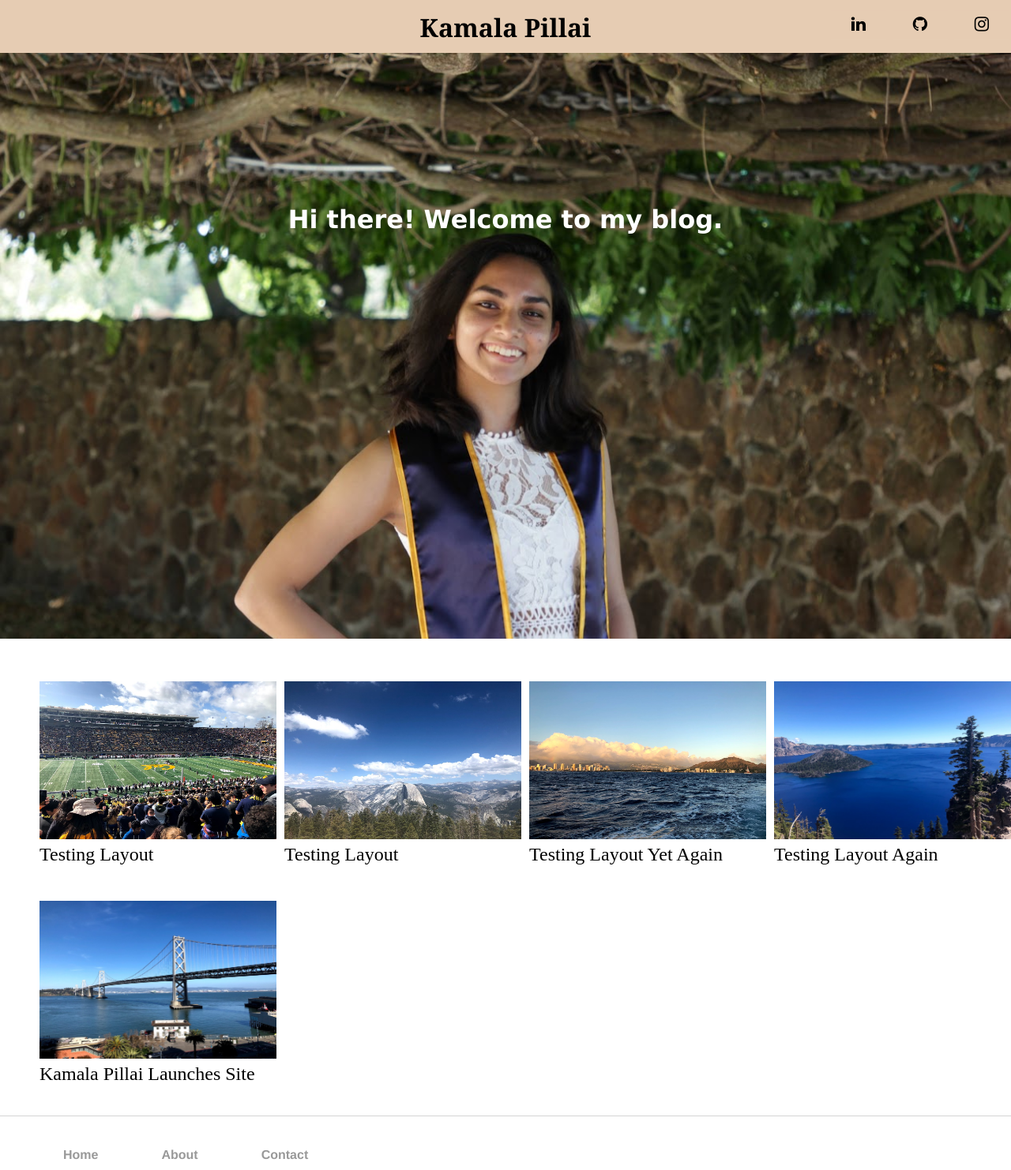
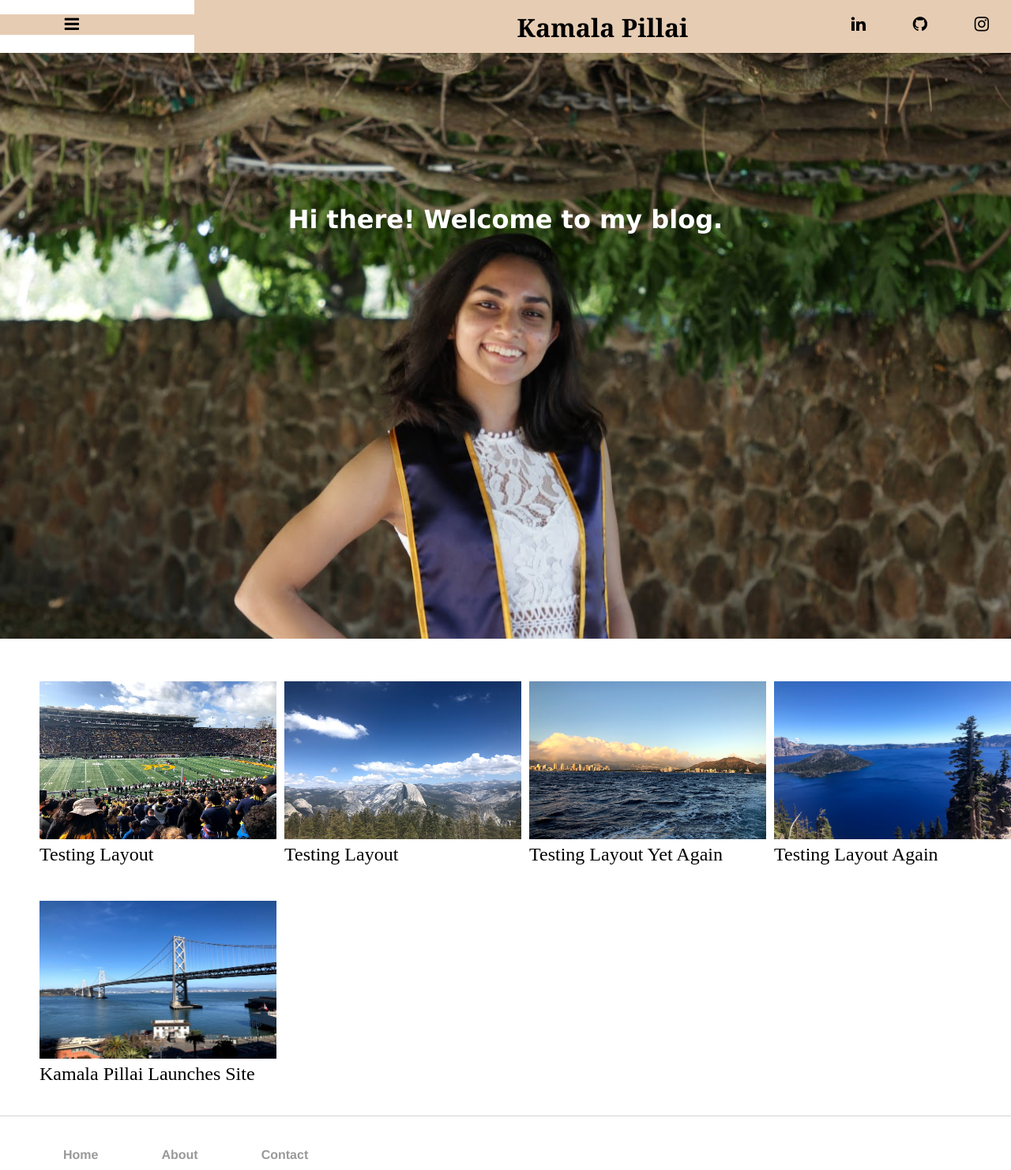
Before and after one commit to kpill/kpill.github.io, a Jekyll site: the page built from index.html, in a window 1280 px wide. Shown: the whole page at 79% size. Built offline with Jekyll 4.4.1, drawn with Linux system fonts in a browser that asks for light colours.

Commit message:
Update main.css

```diff
--- a/css/main.css
+++ b/css/main.css
@@ -4,7 +4,7 @@ header {
 	color: Black;
 	background-color: rgb(230, 204, 179);
 	margin: 0;
-	/*z-index: -1;*/
+	z-index: 1;
 }
 
 h1.header {
@@ -12,14 +12,15 @@ h1.header {
 }
 
 .menu {
-	position: absolute;
+	position: relative;
 	background-color: rgb(230, 204, 179);
 	float: left;
 	padding-left: 5vw;
-	padding-right: 10vw
+	padding-right: 10vw;
 	vertical-align: middle;
 	margin: 0;
-	transform: translate(0%, 70%)
+	transform: translate(0%, 70%);
+	z-index: 2;
 }
 
 .dropdown {
```
